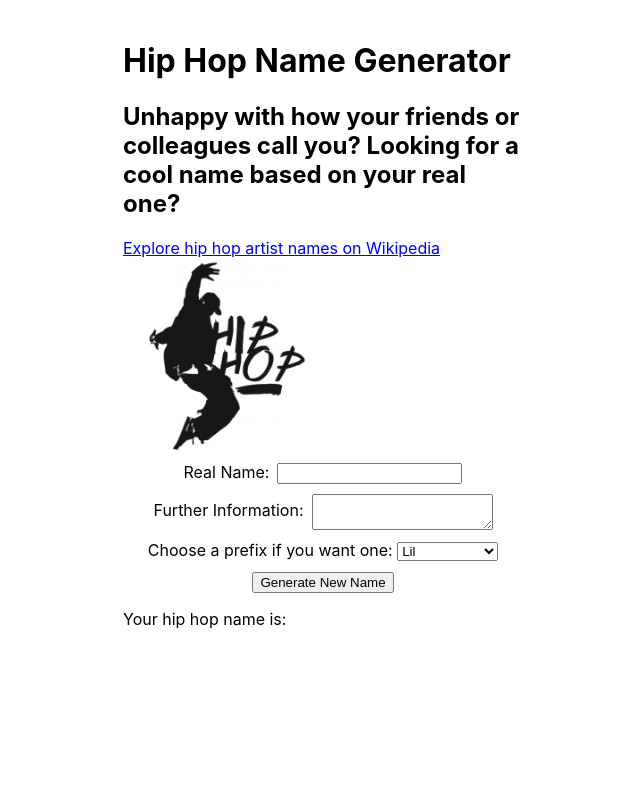
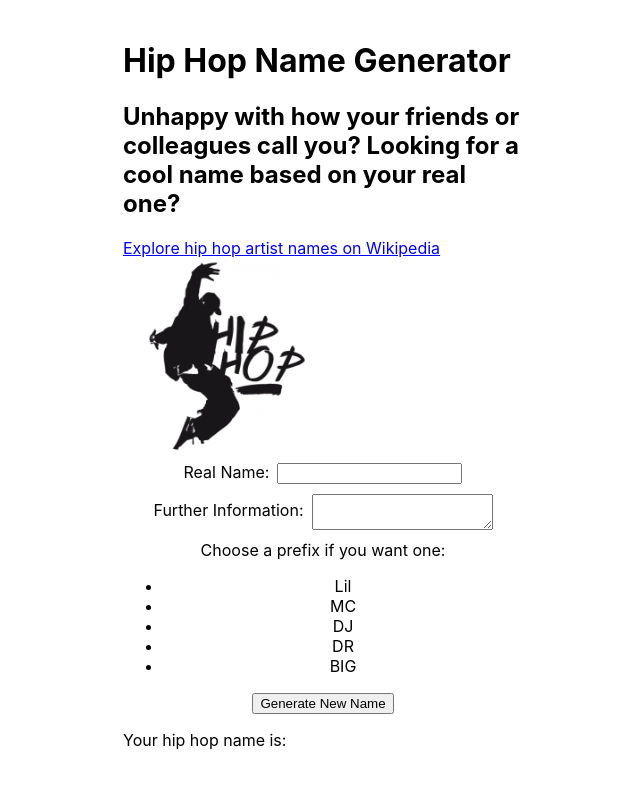
Before and after one commit to cariocaphil/hip-hop-name-generator, a React (Create React App) app: page / in a window 1280 px wide. Shown: the top 788 px of the page, without its empty margins (317-957 px from the left). Built offline with nearby package versions, Linux system fonts and the light colour scheme.

Commit message:
add basic list select component

```diff
--- /dev/null
+++ b/src/ListComponent.js
@@ -0,0 +1,15 @@
+import React from 'react';
+
+const ListComponent = ({ options, selectedOption, onSelect }) => {
+  return (
+    <ul>
+      {options.map((option) => (
+        <li key={option} onClick={() => onSelect(option)}>
+          {option}
+        </li>
+      ))}
+    </ul>
+  );
+};
+
+export default ListComponent;
--- a/src/NameForm.js
+++ b/src/NameForm.js
@@ -1,9 +1,10 @@
 import React, { useState } from 'react';
+import ListComponent from './ListComponent';
 
 const NameForm = ({ onFormSubmit }) => {
   const [name, setName] = useState('');
   const [additionalInfo, setAdditionalInfo] = useState('');
-  const [prefix, setPrefix] = useState('Lil');
+  const [prefix, setPrefix] = useState('');
 
   const handleChange = (e) => {
     setName(e.target.value);
@@ -36,14 +37,11 @@ const NameForm = ({ onFormSubmit }) => {
 
       <div style={{ marginBottom: '10px' }}>
         <label htmlFor="prefix">Choose a prefix if you want one: </label>
-        <select id="prefix" value={prefix} onChange={handlePrefixChange} >
-          <option value="">-- No prefix --</option>
-          <option value="Lil">Lil</option>
-          <option value="MC">MC</option>
-          <option value="DJ">DJ</option>
-          <option value="DR">DR</option>
-          <option value="BIG">BIG</option>
-        </select>
+        <ListComponent
+          options={['Lil', 'MC', 'DJ', 'DR', 'BIG']}
+          selectedOption={prefix}
+          onSelect={(selected) => setPrefix(selected)}
+      />
       </div>
 
       <button type="submit">Generate New Name</button>
```
